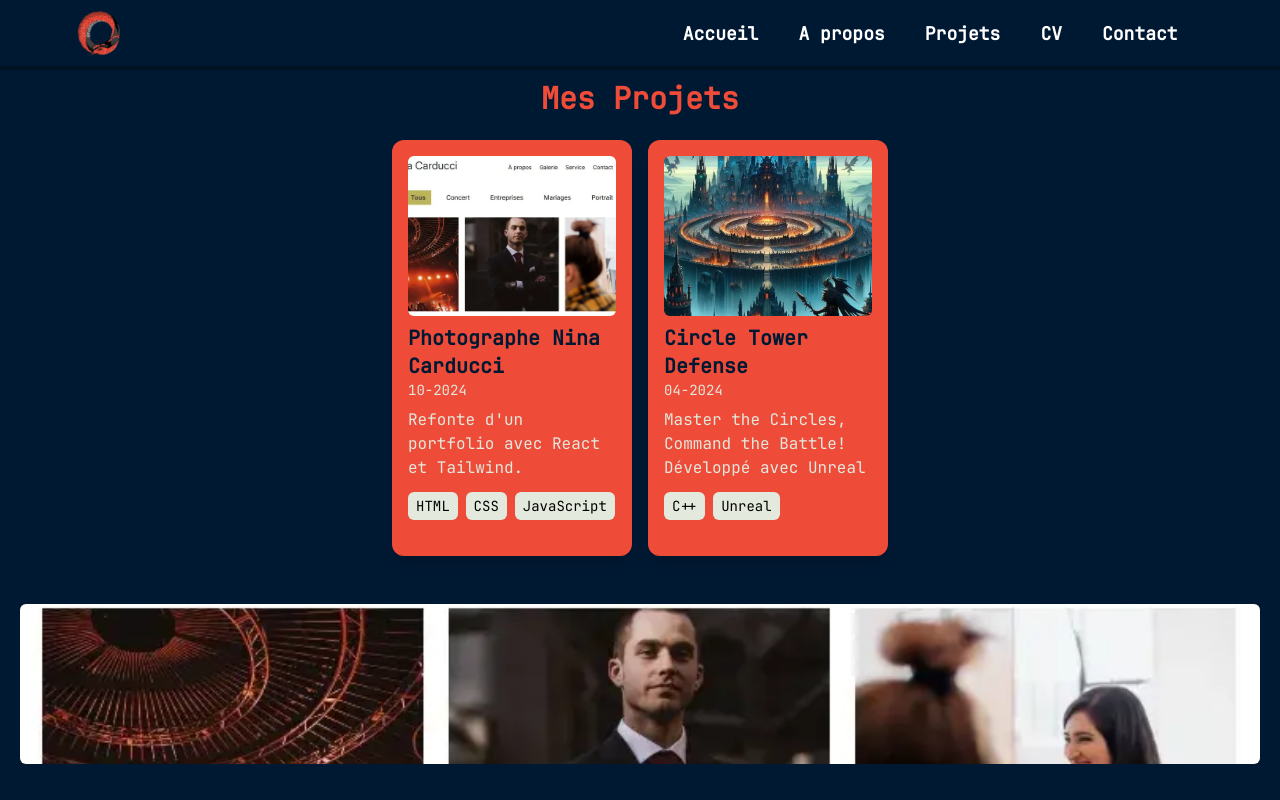
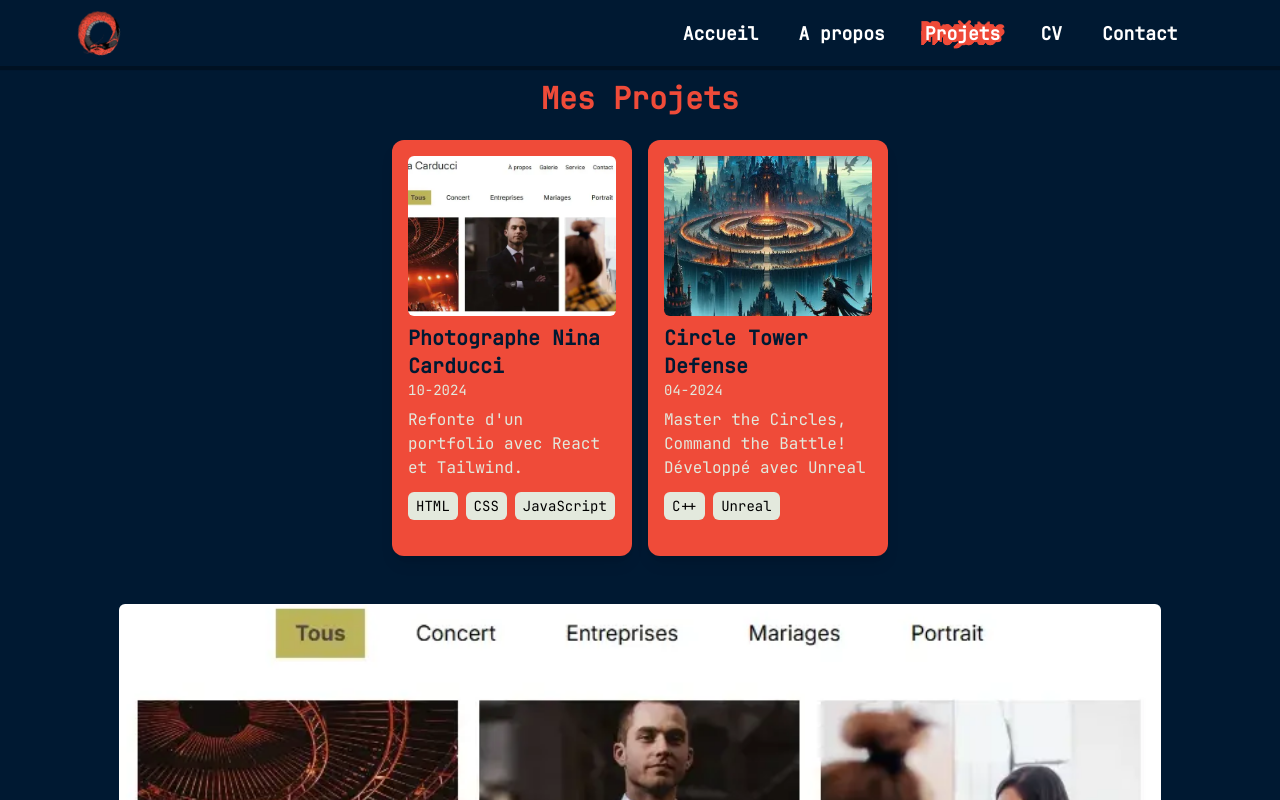
Before and after one commit to marc135169/MT_Portfolio, a React (Vite) app: page /project in a window 1280 px wide. Shown: the top 800 px of the page. Built offline with nearby package versions, Linux system fonts and the light colour scheme.

Commit message:
fit: Navbar's button is now active when the user is in the correct page style: resize ProjectDetails's Banner for 1280px+ fix: HandleTop smooth when page change fix:Logo is now clickable and navigate to HomePage

```diff
--- a/src/components/ProjectDetails.tsx
+++ b/src/components/ProjectDetails.tsx
@@ -2,8 +2,9 @@ import {ProjectInterface} from "../interfaces/ProjectTypes.ts"
 
 export default function ProjectDetails({ title, date, description, technologies, image, details, newSkills, goal, movie, github, hosting }: ProjectInterface){
     return (
-        <div className="bg-secondary py-4 w-full flex flex-col gap-8 items-center justify-center">
-            <img src={image} alt={title} className="w-full h-40 object-cover rounded-md" />
+        <div className="bg-secondary py-4  flex flex-col gap-8 items-center justify-center l:mx-[8%] xl:mx-[15%]">
+            <img src={image} alt={title} className="w-full h-40 object-cover rounded-md
+                                                   l:h-80" />
             <div className="flex flex-col w-full items-center">
                 <h2 className="text-xl font-bold text-primary mt-2">{title}</h2>
                 <p className="text-quinary">{date}</p>
--- a/src/components/common/Header.tsx
+++ b/src/components/common/Header.tsx
@@ -3,10 +3,12 @@ import {useEffect, useState} from "react";
 import ModalForm from "../ModalForm.tsx";
 
 
-export default function Header () {
+export default function Header() {
 
     const location = useLocation();
     const navigate = useNavigate();
+    const isActive = (path: string) => location.pathname === path ? "active-link" : "";
+
 
     useEffect(() => {
         if (location.hash) {
@@ -14,7 +16,7 @@ export default function Header () {
             const element = document.getElementById(location.hash.slice(1));
             if (element) {
                 setTimeout(() => {
-                    element.scrollIntoView({ behavior: 'smooth' });
+                    element.scrollIntoView({behavior: 'smooth'});
                 }, 100);
             }
         }
@@ -24,7 +26,7 @@ export default function Header () {
         if (location.pathname === '/') {
             const element = document.getElementById(anchor);
             if (element) {
-                element.scrollIntoView({ behavior: 'smooth' });
+                element.scrollIntoView({behavior: 'smooth'});
             }
         } else {
             navigate(`/#${anchor}`);
@@ -32,17 +34,16 @@ export default function Header () {
     }
 
     function handleTop() {
-        window.scrollTo(0, 0);
+        window.scrollTo({top: 0, behavior: 'smooth'});
     }
 
     const [toggleModal, setToggleModal] = useState(false);
 
-    return (
-        <>
+    return (<>
             <header className="header w-full flex direction-row justify-between items-center bg-[#001932] fixed
                                 shadow-[0_2px_1px_2px_rgba(0,0,0,0.3)] inset-shadow z-10">
                 <nav className="navbar w-full flex direction-row justify-between items-center xl:mx-[15%]">
-                    <a href="#"><img
+                    <Link to={"/"}><img
                         src="/img/Logo.png"
                         alt="Sunstra's Logo"
                         className="logo w-[3.125rem] h-[3.125rem] ml-[0.7rem] my-[0.5rem] logo-spin
@@ -51,25 +52,27 @@ export default function Header () {
                         l:ml-18.5
                         xl:ml-0
                         "
-
-                    /></a>
+                        onClick={() => {
+                            handleTop()
+                        }}
+                    /></Link>
 
                     <ul className="nav-links text-white flex direction-row gap-x-3 font-extrabold text-[11px] mx-[1rem]
                         s:mx-10
                         m:text-[12px] m:mx-15
                         l:text-[18px] l:mx-[8%] l:gap-x-10
                         xl:mx-0">
-                        <li className="nav-item ">
+                        <li className={`nav-item ${isActive("/")}`}>
                             <Link to={"/"} className="nav-link" onClick={handleTop}>Accueil</Link>
                         </li>
                         <li className="nav-item">
                             <p className="nav-link" onClick={() => handleNavigation("aboutMe")}>A propos</p>
                         </li>
-                        <li className="nav-item">
-                            <Link to={"/project"} className="nav-link">Projets</Link>
+                        <li className={`nav-item ${isActive("/project")}`}>
+                            <Link to={"/project"} className="nav-link" onClick={handleTop}>Projets</Link>
                         </li>
-                        <li className="nav-item">
-                            <Link to={"/cv"} className="nav-link">CV</Link>
+                        <li className={`nav-item ${isActive("/cv")}`}>
+                            <Link to={"/cv"} className="nav-link" onClick={handleTop}>CV</Link>
                         </li>
                         <li className="nav-item">
                             <a className="nav-link" href="#" onClick={() => setToggleModal(true)}>Contact </a>
@@ -77,7 +80,6 @@ export default function Header () {
                     </ul>
                 </nav>
             </header>
-            <ModalForm  toggleModal={toggleModal} setToggleModal={setToggleModal} />
-        </>
-    )
+            <ModalForm toggleModal={toggleModal} setToggleModal={setToggleModal}/>
+        </>)
 }
--- a/src/index.css
+++ b/src/index.css
@@ -47,10 +47,9 @@ body {
 
 .nav-link {
     transition: all 0.2s ease;
-
 }
 
-.nav-link:hover {
+.nav-link:hover, .active-link {
     color: white;
     text-shadow: -1px -1px 0 var(--color-primary),
     1px -1px 0 var(--color-primary),
```
